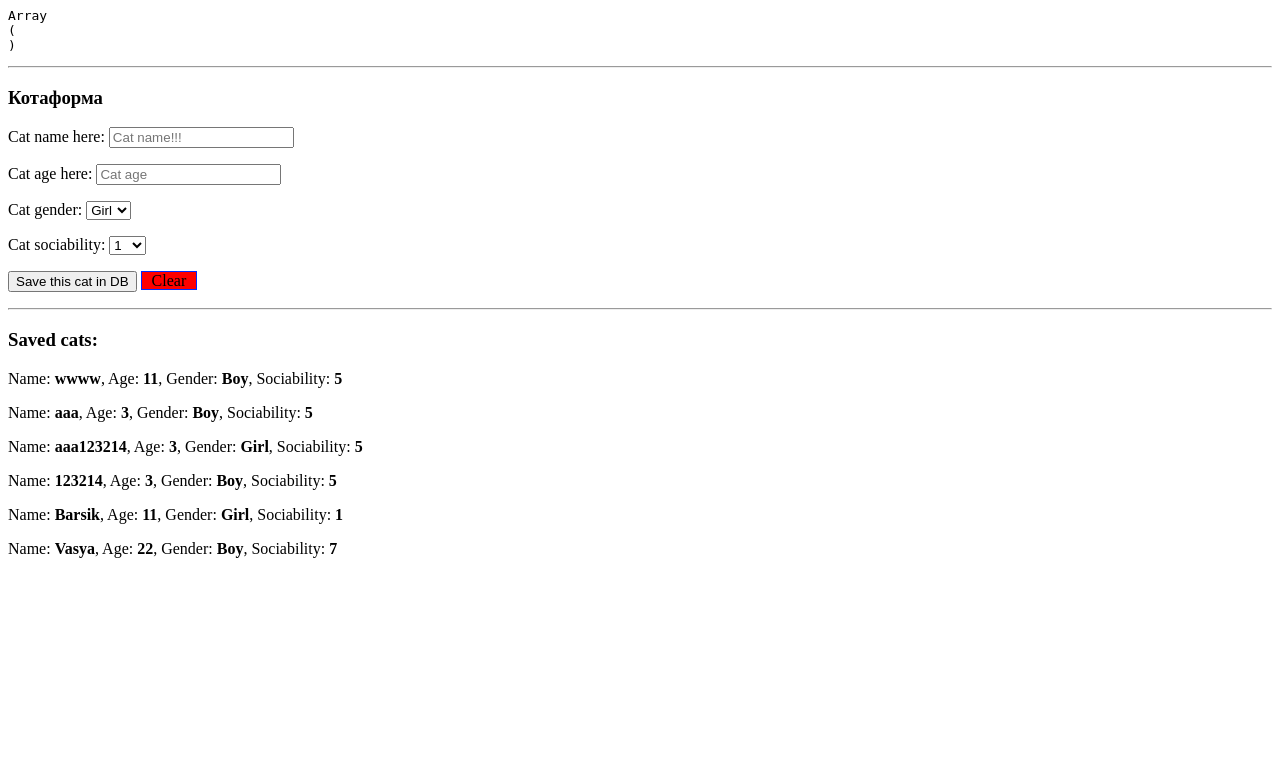
After one commit to whiteromka/level1, a PHP site: page /catForm/form.php in a window 1280 px wide. The commit adds this page. Shown: the top 783 px of the page. Run offline with PHP 8.4, Linux system fonts and the light colour scheme.

Commit message:
lesson 100

```diff
--- /dev/null
+++ b/catForm/cats.txt
@@ -0,0 +1,6 @@
+wwww,11,Boy,5
+aaa,3,Boy,5
+aaa123214,3,Girl,5
+123214,3,Boy,5
+Barsik,11,Girl,1
+Vasya,22,Boy,7
--- /dev/null
+++ b/catForm/form.php
@@ -0,0 +1,237 @@
+<?php
+
+require_once '../funcs.php';
+
+// Это для отладки
+debug($_GET);
+echo "<hr>";
+
+// Основная логика начинается отсюда
+$successMessage = '';
+$errorMessage = '';
+$genderList = ['Girl', 'Boy']; // Варианты для дропдауна
+$sociabilityList = [1, 2, 3, 4, 5, 6, 7, 8, 9, 10]; // Варианты для дропдауна
+
+if (validateGET()) {
+    $catDataString = constructCatDataString();
+    saveCat($catDataString);
+    $successMessage = 'Вы успешно сохранили кота ' . getDataFromGET('name') . '!';
+    //header('Location: /catform/form.php'); // Редирект на чистую форму
+} else {
+    if (!empty($_GET)) {
+        $errorMessage = 'Заполните все данные по коту!';
+    }
+}
+
+/**
+ * Вернет котастроку с данными через запятую
+ *
+ * @return string
+ */
+function constructCatDataString(): string
+{
+    $catDataString = getDataFromGET('name') . ',' .
+        getDataFromGET('age') . ',' .
+        getDataFromGET('gender') . ',' .
+        getDataFromGET('sociability');
+
+    return $catDataString;
+}
+
+/**
+ * Валидирует данные из $_GET
+ *
+ * @return bool
+ */
+function validateGET(): bool
+{
+    if (
+        !empty(getDataFromGET('name')) &&
+        !empty(getDataFromGET('age')) &&
+        !empty(getDataFromGET('gender')) &&
+        !empty(getDataFromGET('sociability'))
+    ) {
+        return true;
+    } else {
+        return false;
+    }
+}
+
+/**
+ * Получить данные из $_GET по ключу $dataKey
+ *
+ * @param string $dataKey
+ * @return string
+ */
+function getDataFromGET(string $dataKey): string
+{
+    if (!empty($_GET[$dataKey])) {
+        return $_GET[$dataKey];
+    }
+    return '';
+}
+
+/**
+ * Сохранит кота в файл
+ *
+ * @param string $catData - name,age,gender,sociability
+ */
+function saveCat(string $catData): void
+{
+    $file = 'cats.txt';
+    $data = file_get_contents($file); // Получаем содержимое файла
+    $data .= $catData . "\n";  // Добавляем нового кота в файл
+    file_put_contents($file, $data); // Записываем содержимое обратно в файл
+}
+
+/**
+ * Получить массив котов из файла
+ *
+ * @return array
+ */
+function getSavedCats(): array
+{
+    $cats = [];
+    $catsAsString = file_get_contents('cats.txt'); // Получаем содержимое файла
+    $rows = explode("\n", $catsAsString); // Строки с котами
+    foreach ($rows as $stringCat) {
+        if (!empty($stringCat)) {
+            $catData = explode(",", $stringCat); // Кота конвертируем в массив с данными о коте
+            $cats[] = [
+                'name' => $catData[0],
+                'age' => $catData[1],
+                'gender' => $catData[2],
+                'sociability' => $catData[3],
+            ];
+        }
+    }
+    return $cats;
+}
+
+?>
+
+<!doctype html>
+<html lang="en">
+<head>
+    <meta charset="UTF-8">
+    <meta name="viewport"
+          content="width=device-width, user-scalable=no, initial-scale=1.0, maximum-scale=1.0, minimum-scale=1.0">
+    <meta http-equiv="X-UA-Compatible" content="ie=edge">
+    <title>Котаформа</title>
+</head>
+<body>
+<h3>Котаформа</h3>
+<div>
+    <form method="GET" action="">
+        <p>
+            Cat name here:
+            <input type="text" name="name" placeholder="Cat name!!!" value="<?php echo getDataFromGET('name'); ?>">
+        </p>
+
+        <p>
+            Cat age here:
+            <input type="text" name="age" placeholder="Cat age" value="<?php echo getDataFromGET('age'); ?>">
+        </p>
+
+        <p>
+            Cat gender:
+            <label>
+                <select name="gender">
+                    <?php
+                    foreach ($genderList as $genderValue) {
+                        $selected = '';
+                        if ($genderValue == getDataFromGET('gender')) {
+                            $selected = 'selected';
+                        }
+                        /*
+                        if (empty(getDataFromGET('gender')) && $genderValue == 'Boy') {
+                            $selected = 'selected';
+                        }
+                        */
+                        echo "<option $selected value='$genderValue'>$genderValue</option>";
+                    }
+                    ?>
+                </select>
+            </label>
+        </p>
+
+        <p> Cat sociability:
+            <select name="sociability">
+                <?php
+                foreach ($sociabilityList as $sociabilityValue) {
+                    $selected = '';
+                    if ($sociabilityValue == getDataFromGET('sociability')) {
+                        $selected = 'selected';
+                    }
+                    /*
+                    if (empty(getDataFromGET('sociability')) && $sociabilityValue == 5) {
+                        $selected = 'selected';
+                    }
+                    */
+                    echo "<option $selected value='$sociabilityValue'>$sociabilityValue</option>";
+                }
+                ?>
+            </select>
+        </p>
+
+        <p>
+            <input type="submit" value="Save this cat in DB">
+
+            <a
+                style="color: black; background: #ff0000; border: 1px solid #002bff; text-decoration: none; padding: 0px 10px"
+                href="/catform/form.php"
+            >
+                Clear
+            </a>
+        </p>
+        <?php
+        // empty === true   // 0, false, null, '', '0', []
+        if (!empty($successMessage)) {
+            echo "<p style='color: green'>$successMessage</p>";
+        }
+        if (!empty($errorMessage)) {
+            echo "<p style='color:red'> $errorMessage </p>";
+        }
+        ?>
+    </form>
+</div>
+<hr>
+
+<div>
+    <h3>Saved cats:</h3>
+    <?php
+    $cats = getSavedCats();
+    foreach ($cats as $cat) {
+        // строка ... {$cat['name']} ... остальная строка ... // { ... } позволяют внедрить в строку сложные переменные
+        $n = $cat['name'];
+        echo "<p>
+                    Name: <b>$n</b>,
+                    Age: <b>" . $cat['age'] . "</b>,
+                    Gender: <b>{$cat['gender']}</b>,
+                    Sociability: <b>{$cat['sociability']}</b>
+            </p>";
+    }
+    ?>
+</div>
+</body>
+</html>
+
+<!--
+
+ДЗ урока 11.
+
+1) Любую задачу с кодварс. А лучше 3 задачи с кодварс
+
+2) По аналогии с этой котаформой нужно создать свою, желательно какаую-нибудь
+полезную или интересную вам.
+Например форму для подсчета съеденных продуктов и калорий за день,
+или форма для сохранения наиболее интересных вакансий с hh.ru
+или форма для сохранения друзей и их телефонов,
+или форма для сохранения данных о машинах,
+или данных о странах.
+Все что угодно, все что вам может пригодится или интересует вас.
+Все инпуты, их тип, количество и логика работы формы все по вашему усмотрению.
+Нужно обязательно сделать что бы данные из формы сохранялись в файл.
+И сохраненные данные должны выводится на страницу!
+
+-->
--- a/funcs.php
+++ b/funcs.php
@@ -5,7 +5,7 @@
  *
  * @param array $arr - любой массив
  */
-function debug(array $arr): void
+function debug($arr): void
 {
     echo "<pre>";
     print_r($arr); // Отладочная функция для распечатки массивов. Аналог var_dump()
```
